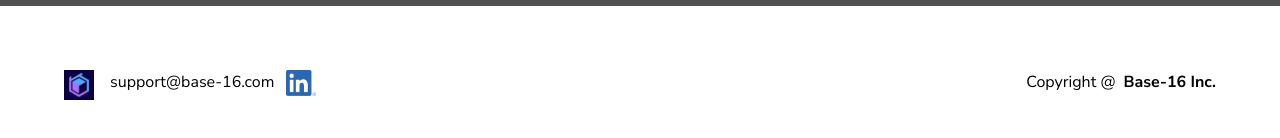
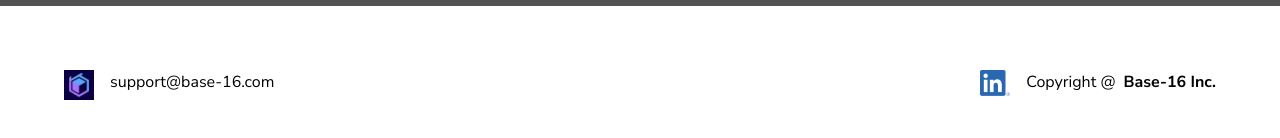
Before and after one commit to Base16-Inc/base16_web, a Next.js app: page / in a window 1280 px wide. Shown: the part 2007-2145 px from the top of the page. Built offline with nearby package versions, Linux system fonts and the light colour scheme.

Commit message:
footer linkedin log position changed

```diff
--- a/components/Footer.tsx
+++ b/components/Footer.tsx
@@ -22,6 +22,8 @@ const Footer: React.FC = () => {
           </div>
         </Link>
         <a className='mr-3' href='mailto:support@base-16.com'>support@base-16.com</a>
+      </div>
+      <div className='flex'>
         <Link href='https://www.linkedin.com/company/base16-inc/about/'>
           <Image
             src={linkedin_logo}
@@ -33,8 +35,6 @@ const Footer: React.FC = () => {
             }}
           />
         </Link>
-      </div>
-      <div className='flex'>
         <p className='mr-2'>Copyright @</p>
         <strong>Base-16 Inc.</strong>
       </div>
```
